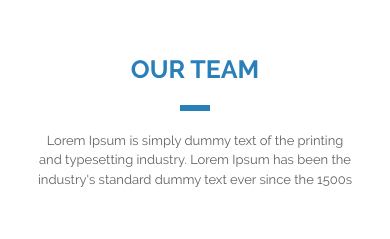
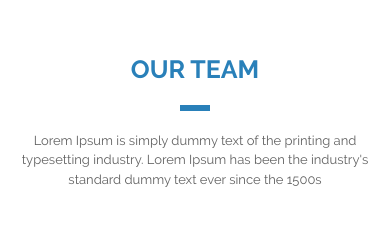
Before and after one commit to Kh-Ol-An/arrow-ver2.0, a website: page src/index.html in a window 390 px wide. Shown: the part 3248-3487 px from the top of the page. Drawn offline with nearby package versions, Linux system fonts and the light colour scheme; files that its build step writes are made by us from their sources.

Commit message:
changed css

```diff
--- a/src/sass/components/team.scss
+++ b/src/sass/components/team.scss
@@ -30,7 +30,7 @@
   font-size: 13px;
   margin: 0 auto;
   text-align: center;
-  width: 320px;
+  width: 400px;
   margin-bottom: 60px;
 }
 
@@ -88,6 +88,7 @@
   border-radius: 50px;
 }
 
+
 .socials__button {
   width: 30px;
   height: 30px;
@@ -117,3 +118,10 @@
     margin: 0 10px 20px;
   }
 }
+
+
+@media (max-width:767px) {
+  .team-section__paragraph {
+    width: auto;
+  }
+}
```
Also changed, not shown: build/css/styles.css, build/css/styles.min.css.
